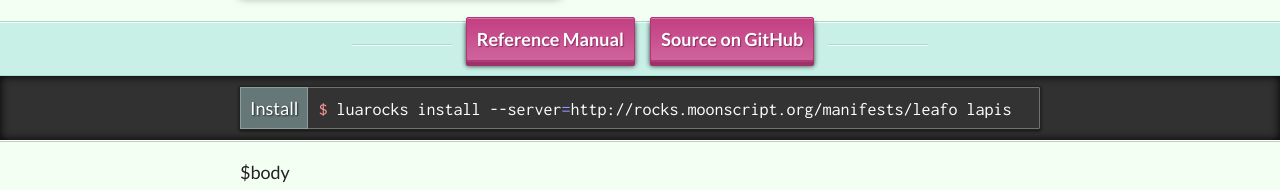
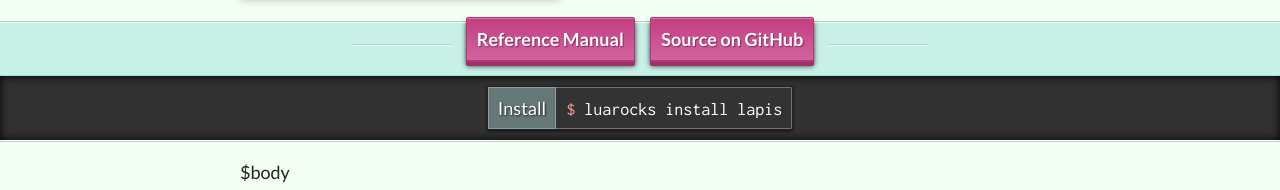
Before and after one commit to leafo/lapis-site, a plain HTML site: page templates/home.html in a window 1280 px wide. Shown: the part 245-435 px from the top of the page. Drawn offline with nearby package versions, Linux system fonts and the light colour scheme; files that its build step writes are made by us from their sources; files whose address does not match are found by name.

Commit message:
update submodule and install directions

```diff
--- a/main.scss
+++ b/main.scss
@@ -237,7 +237,7 @@
             vertical-align: top;
             display: inline-block;
             text-align: left;
-            min-width: $site_width;
+            // min-width: $site_width;
 
             background: #333;
             color: white;
--- a/templates/home.html
+++ b/templates/home.html
@@ -40,7 +40,7 @@
       <div class="installer">
         <div class="install_label">Install</div>
         <div class="install_promp">
-          <code class="highlight">luarocks install --server<span class="o">=</span>http://rocks.moonscript.org/manifests/leafo lapis</code>
+          <code class="highlight">luarocks install lapis</code>
         </div>
       </div>
 
```
